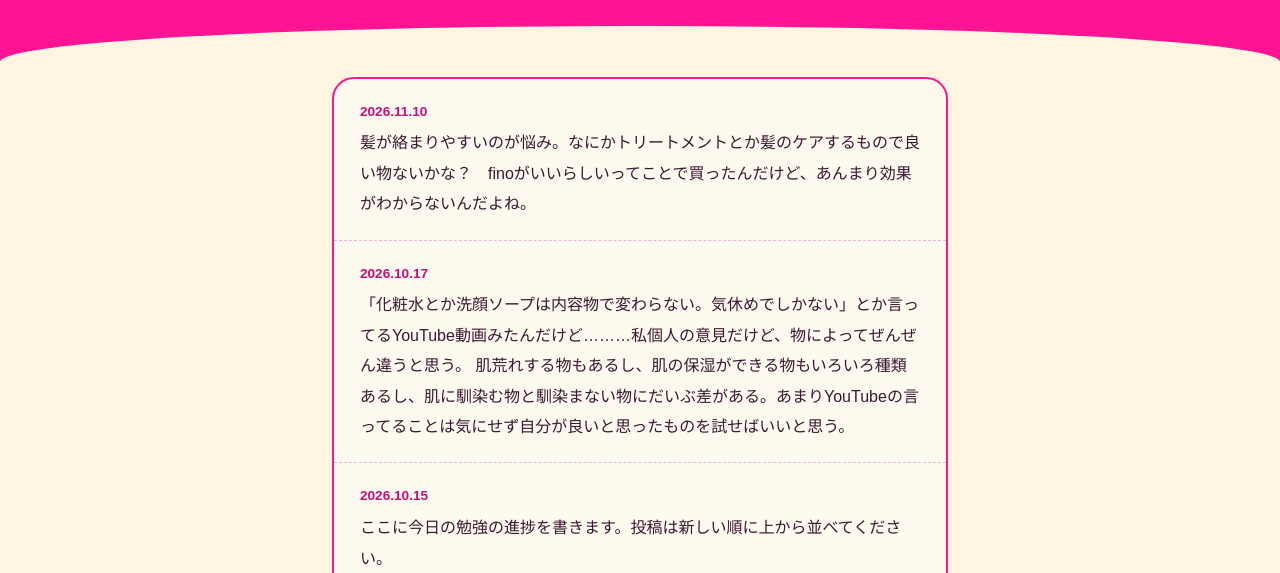
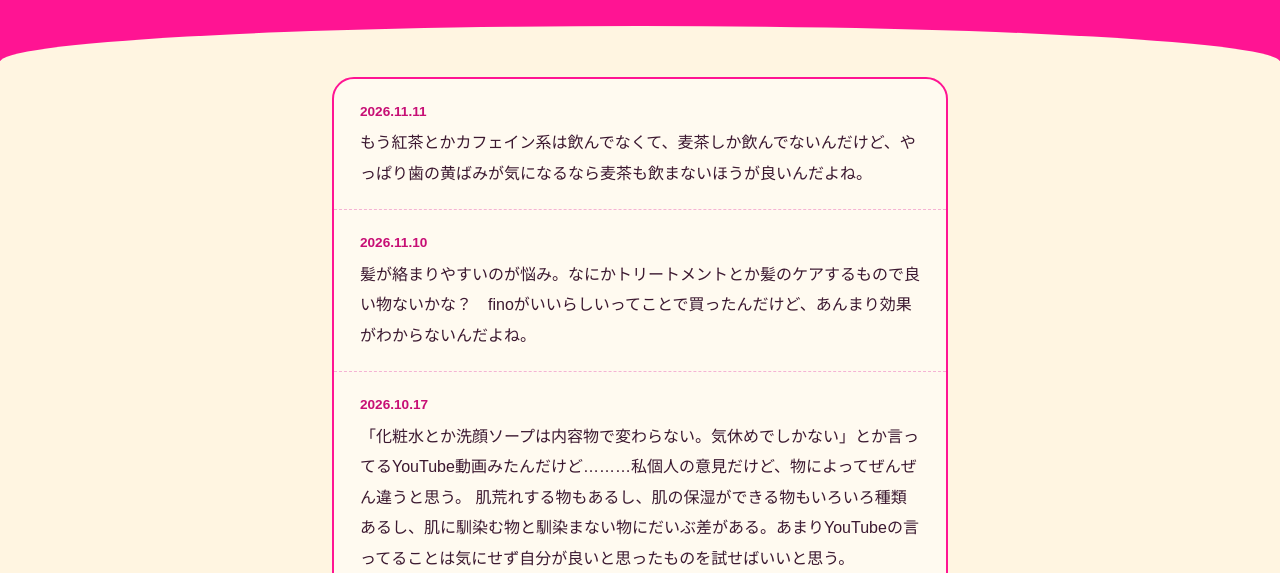
Before and after one commit to Azaleacreativeroom888/fan-cosmetology, a plain HTML site: page blog.html in a window 1280 px wide. Shown: the part 222-795 px from the top of the page. Drawn offline with Linux system fonts and the light colour scheme; a web font is replaced by a local one.

Commit message:
Add new blog post about tea and hair care

```diff
--- a/blog.html
+++ b/blog.html
@@ -67,6 +67,7 @@ footer{background:var(--pink);color:var(--cream);text-align:center;padding:28px
 
 <main>
   <div class="feed">
+    <article class="post"><time datetime="2026-11-11">2026.11.11</time><p>もう紅茶とかカフェイン系は飲んでなくて、麦茶しか飲んでないんだけど、やっぱり歯の黄ばみが気になるなら麦茶も飲まないほうが良いんだよね。</p></article>
     <article class="post"><time datetime="2026-11-10">2026.11.10</time><p>髪が絡まりやすいのが悩み。なにかトリートメントとか髪のケアするもので良い物ないかな？　finoがいいらしいってことで買ったんだけど、あんまり効果がわからないんだよね。</p></article>
     <article class="post"><time datetime="2026-10-17">2026.10.17</time><p>「化粧水とか洗顔ソープは内容物で変わらない。気休めでしかない」とか言ってるYouTube動画みたんだけど………私個人の意見だけど、物によってぜんぜん違うと思う。
     肌荒れする物もあるし、肌の保湿ができる物もいろいろ種類あるし、肌に馴染む物と馴染まない物にだいぶ差がある。あまりYouTubeの言ってることは気にせず自分が良いと思ったものを試せばいいと思う。</p></article>
```
